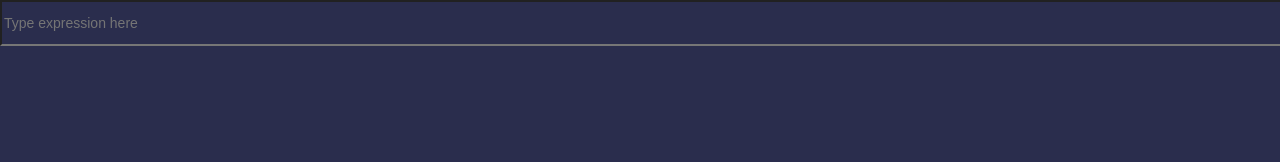
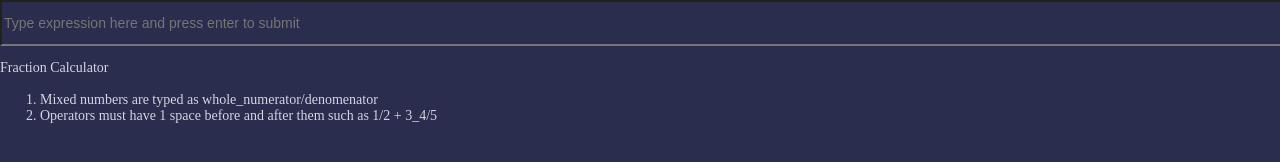
Before and after one commit to dader34/fracCalcHTML, a plain HTML site: page index.html in a window 1280 px wide. Shown: the top 162 px of the page. Drawn offline with nearby package versions, Linux system fonts and the light colour scheme.

Commit message:
Should be final commit, added rules, and appended "Answer: " to output of solve function

```diff
--- a/index.html
+++ b/index.html
@@ -3,12 +3,17 @@
   <head>
     <meta charset="utf-8">
     <meta name="viewport" content="width=device-width">
-    <title>repl.it</title>
+    <title>Fraction Calculator</title>
     <link href="style.css" rel="stylesheet" type="text/css" />
   </head>
   <body>
-    <input id = "in" placeholder="Type expression here">
-    <p id="p"></p>
+    <input id = "in" placeholder="Type expression here and press enter to submit">
+    <p id="p" class = "out"></p>
+    <p class ="out">Fraction Calculator</p>
+    <ol>
+      <li>Mixed numbers are typed as whole_numerator/denomenator</li>
+      <li>Operators must have 1 space before and after them such as 1/2 + 3_4/5</li>
+    </ol>
     <script src="https://cdnjs.cloudflare.com/ajax/libs/jquery/3.6.0/jquery.min.js"></script>
 <script src="script.js"></script>
   </body>
--- a/script.js
+++ b/script.js
@@ -488,6 +488,7 @@ const fractomixed = (numer, denom) => {
 // console.log(solve("2_4/5 * 1_2/3" ))
 // console.log(solve("2_4/5 / 1_2/3" ))
 // }
+
 const handler = () =>{
   focused = true
 }
@@ -500,7 +501,7 @@ onkeydown = (k) =>{
   if(focused == true){
     if(k.key == "Enter"){
       try{
-        document.getElementById("p").innerText = (solve(document.getElementById("in").value))
+        document.getElementById("p").innerText = `Answer: ${(solve(document.getElementById("in").value))}`
       }catch(e){
         document.getElementById("p").innerText = "error in input"
       }
--- a/style.css
+++ b/style.css
@@ -18,8 +18,13 @@ input{
   /* padding: 0 10px; */
   /* text-align: center; */
 }
-p{
+p.out{
   color: #d4d5e0;
   font-size: 14px;
   font-weight: 500;
 }
+li{
+  color: #d4d5e0;
+  font-size: 14px;
+  font-weight: 500;
+}
```
